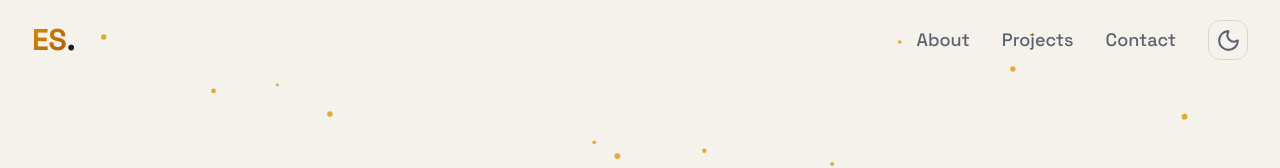
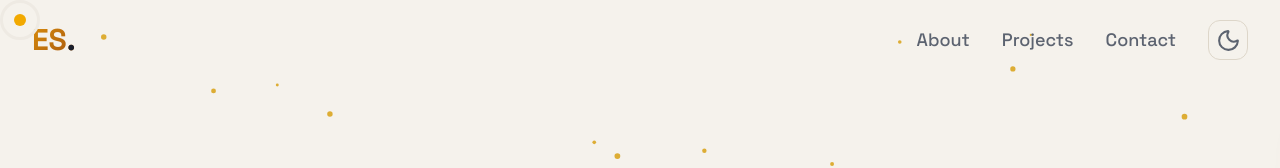
Before and after one commit to eslamshaban060/my-portfolio, a Next.js app: page /Home in a window 1280 px wide. Shown: the top 168 px of the page. Built offline with nearby package versions, Linux system fonts and the light colour scheme.

Commit message:
feat: implement custom cursor tracking feature across the page using Framer Motion

```diff
--- a/app/(pages)/Home/page.tsx
+++ b/app/(pages)/Home/page.tsx
@@ -2,6 +2,7 @@ import HeroSection from "@/components/Hero/Hero";
 import AboutMe from "@/components/AboutMe/AboutMe";
 import SkillsSection from "@/components/Skils/Skils";
 import Projects from "@/components/Projects/Project";
+import MouseTracker from "@/components/Features/MouseTracker";
 
 const HomePage = () => {
   return (
@@ -28,6 +29,10 @@ const HomePage = () => {
       <div>
         <Projects />
       </div>
+      {/* Feture of mouse tracker */}
+      <div>
+        <MouseTracker />
+      </div>
     </div>
   );
 };
--- /dev/null
+++ b/components/Features/MouseTracker.tsx
@@ -0,0 +1,47 @@
+"use client";
+import { useState, useEffect } from "react";
+import { motion } from "framer-motion";
+
+// types
+type MousePosition = {
+  x: number;
+  y: number;
+};
+
+const MouseTracker = () => {
+  const [postion, setPostion] = useState<{ x: number; y: number }>({
+    x: 0,
+    y: 0,
+  });
+  useEffect(() => {
+    const mouseMovement = (e: MouseEvent) => {
+      setPostion({
+        x: e.clientX,
+        y: e.clientY,
+      });
+    };
+    window.addEventListener("mousemove", mouseMovement);
+    return () => {
+      window.removeEventListener("mousemove", mouseMovement);
+    };
+  }, []);
+
+  const mousemovement = {
+    start: { x: postion.x - 5, y: postion.y - 5 },
+    move: { x: postion.x, y: postion.y },
+  };
+  return (
+    <div>
+      <motion.div
+        initial="start"
+        animate="move"
+        className="newMouse fixed pointer-events-none rounded-full border-card  border-3  z-[1000] flex justify-center items-center w-10 h-10 top-0 left-0"
+        variants={mousemovement}
+      >
+        <div className=" w-3 h-3 bg-primary  rounded-full"></div>
+      </motion.div>
+    </div>
+  );
+};
+
+export default MouseTracker;
```
